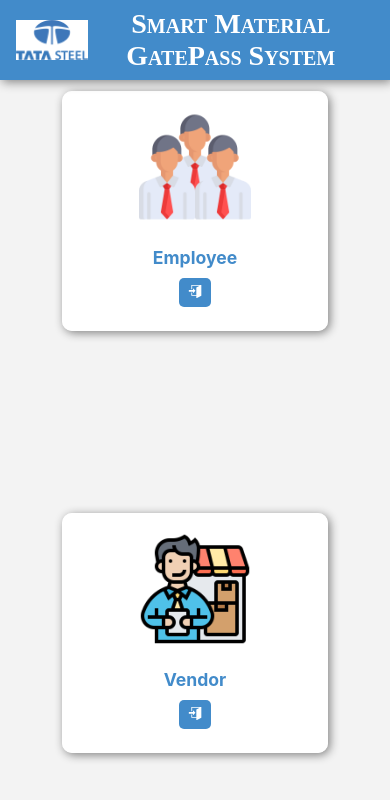
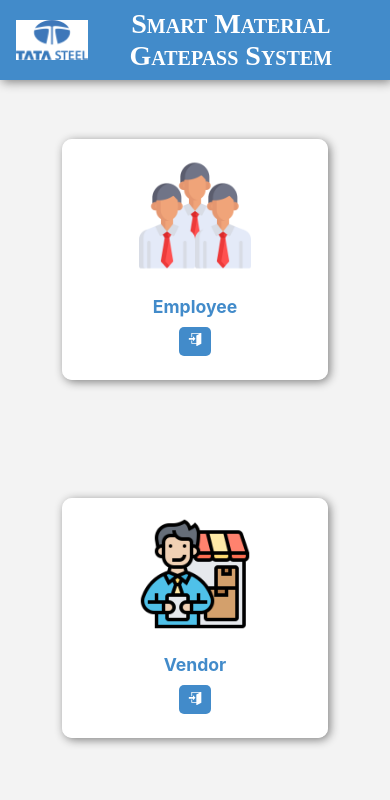
Before and after one commit to hritamdutta18/gatepass, a React (Create React App) app: page / in a window 390 px wide. Shown: the top 800 px of the page. Built offline with nearby package versions, Linux system fonts and the light colour scheme.

Commit message:
Responsive Styling

```diff
--- a/src/components/HomePage/HomePage.jsx
+++ b/src/components/HomePage/HomePage.jsx
@@ -11,7 +11,7 @@ const HomePage = () => {
         <div className='main-container'>
             <div className='navbar'>
                 <img src= { Logo } alt="logo" />
-                <h1>Smart Material GatePass System</h1>
+                <h1>Smart Material Gatepass System</h1>
             </div>
 
             <div className='cards'>
--- a/src/components/HomePage/homepage.css
+++ b/src/components/HomePage/homepage.css
@@ -2,7 +2,7 @@
     display: flex;
     align-items: center;
     justify-content: center;
-    height: 100%;
+    height: 85%;
     width: 85%;
     margin: 0 auto;
 }
@@ -16,6 +16,12 @@
     box-shadow: 2px 2px 10px grey;
 }
 
+@media (max-width: 991px) {
+    .card-container{
+        width: 40%;
+    }
+}
+
 @media (max-width: 567px) {
     .cards{
         flex-direction: column;
@@ -24,3 +30,13 @@
         width: 80%;
     }
 }
+
+@media only screen and (orientation: landscape) and (max-width: 991px) {
+    .cards{
+        padding: 10% 0 10% 0;
+        height: auto;
+    }
+    .card-container{
+        width: 35%;
+    }
+}
--- a/src/components/LoginPage/loginpage.css
+++ b/src/components/LoginPage/loginpage.css
@@ -7,7 +7,6 @@
 
 .navbar{
     display: flex;
-    position: fixed;
     width: 100vw;
     justify-content: space-evenly;
     align-items: center;
@@ -107,13 +106,11 @@ input{
         width: 40%;
     }
 }
-
 @media (max-width: 991px){
     .container{
         width: 50%;
     }
 }
-
 @media (max-width: 767px){
     .container{
         width: 65%;
@@ -125,15 +122,13 @@ input{
         font-size: 1.75rem;
     }
 }
-
 @media (max-width: 567px) {
     .container{
         width: 90%;
     }
 }
-
 @media only screen and (orientation: landscape) and (max-width: 991px) {
     .main-container{
-        height: 70vw;
+        height: fit-content;
     }
 }
```
